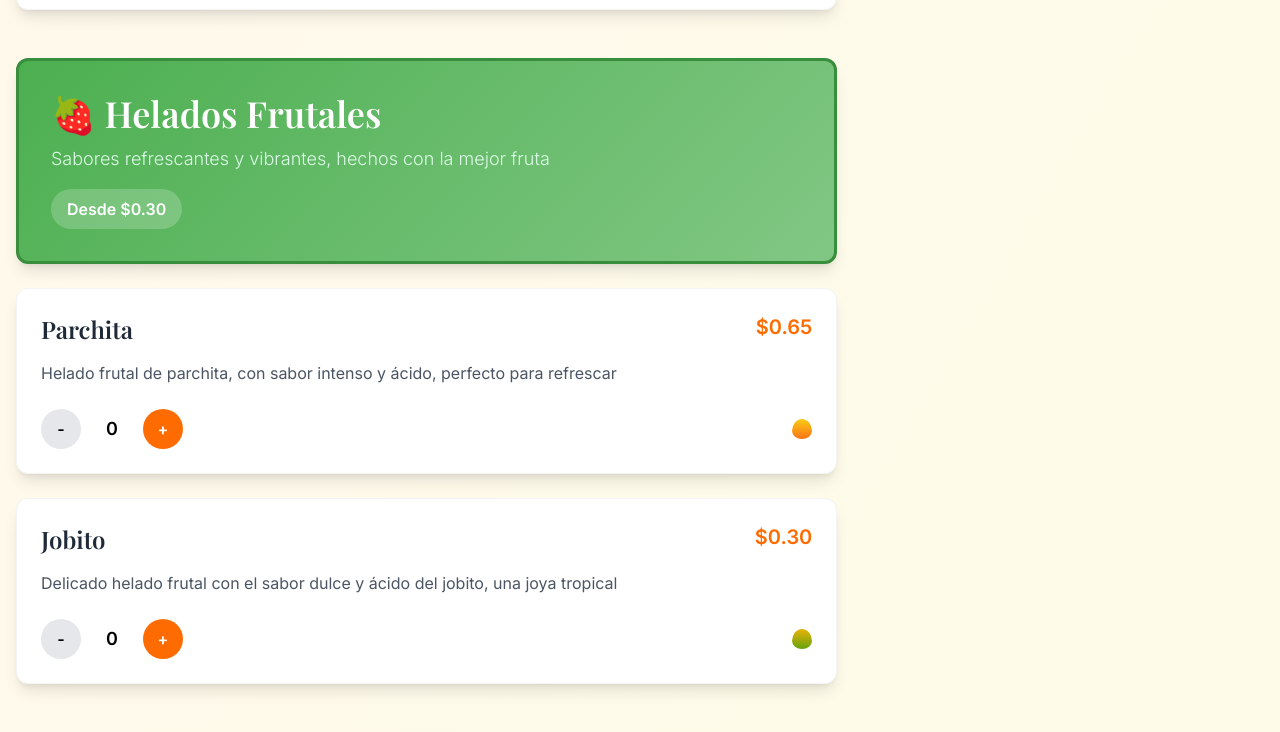
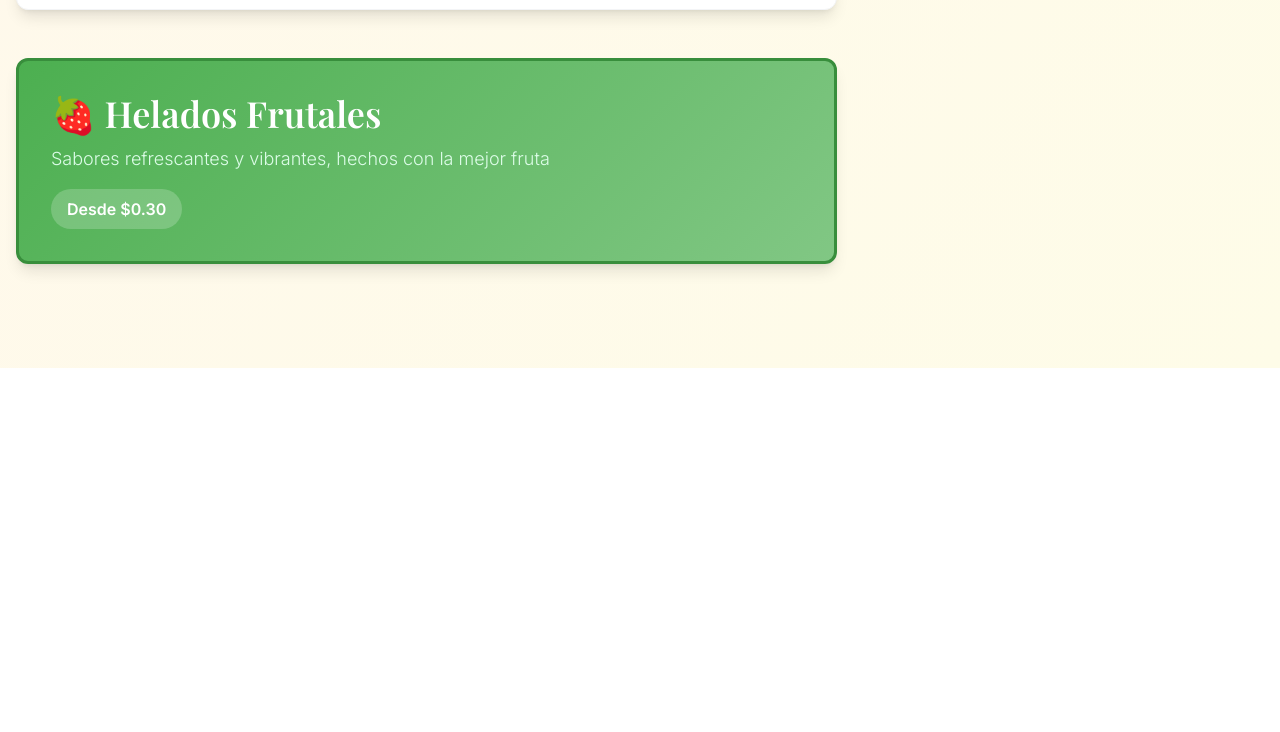
Before and after one commit to Toppays/Toppymenu, a plain HTML site: page index.html in a window 1280 px wide. Shown: the part 1356-2088 px from the top of the page. After the commit the page ends 1724 px from the top, so only its background shows below. Drawn offline with nearby package versions, Linux system fonts and the light colour scheme.

Commit message:
Update index.html

```diff
--- a/index.html
+++ b/index.html
@@ -158,8 +158,8 @@
                 arequipe: { name: 'Arequipe', description: 'Dulce y cremoso sabor a arequipe, con notas acarameladas que te encantarán', price: 1.00, stock: 15, shapeColor: 'bg-gradient-to-b from-amber-600 to-amber-800' }
             },
             frutales: {
-                parchita: { name: 'Parchita', description: 'Helado frutal de parchita, con sabor intenso y ácido, perfecto para refrescar', price: 0.65, stock: 4, shapeColor: 'bg-gradient-to-b from-yellow-400 to-orange-500' },
-                jobito: { name: 'Jobito', description: 'Delicado helado frutal con el sabor dulce y ácido del jobito, una joya tropical', price: 0.30, stock: 5, shapeColor: 'bg-gradient-to-b from-yellow-500 to-lime-600' }
+                parchita: { name: 'Parchita', description: 'Helado frutal de parchita, con sabor intenso y ácido, perfecto para refrescar', price: 0.65, stock: 0, shapeColor: 'bg-gradient-to-b from-yellow-400 to-orange-500' },
+                jobito: { name: 'Jobito', description: 'Delicado helado frutal con el sabor dulce y ácido del jobito, una joya tropical', price: 0.30, stock: 0, shapeColor: 'bg-gradient-to-b from-yellow-500 to-lime-600' }
             }
         };
 
```
